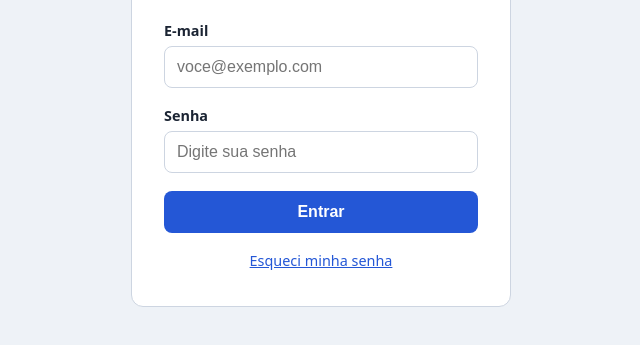
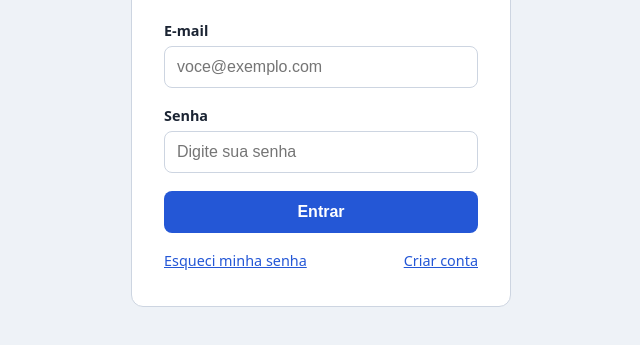
Before and after one commit to saviosgdev/first-arandu-login-page, a website: page login/public/login.html in a window 1280 px wide. Shown: the part 297-642 px from the top of the page, without its empty margins (319-959 px from the left). Drawn offline with Linux system fonts and the light colour scheme.

Commit message:
shorcut para voltar do login ao cadastro

```diff
--- a/login/public/login.html
+++ b/login/public/login.html
@@ -100,9 +100,12 @@
     button:hover { background: var(--destaque-hover); }
 
     .links {
-      margin-top: 18px;
-      font-size: 0.9rem;
-      text-align: center;
+    display: flex;
+    justify-content: space-between;
+    flex-wrap: wrap;
+    gap: 12px;
+    margin-top: 18px;
+    font-size: 0.9rem;
     }
 
     .links a { color: var(--destaque); }
@@ -125,6 +128,7 @@
 
     <div class="links">
       <a href="esqueci-senha.html">Esqueci minha senha</a>
+      <a href="criar-conta.html">Criar conta</a>
     </div>
   </main>
 </body>
```
